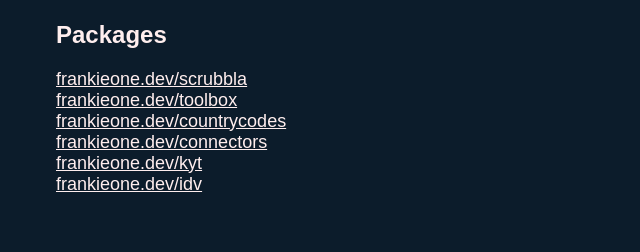
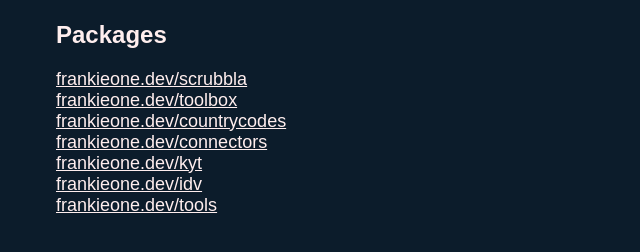
Before and after one commit to FrankieFinancial/frankiefinancial.github.io, a plain HTML site: page index.html in a window 1280 px wide. Shown: the part 212-464 px from the top of the page, without its empty margins (52-692 px from the left). Drawn offline with Linux system fonts and the light colour scheme.

Commit message:
Added new Github repo (tools) to vanity URL frankieone.dev
This is the first Github project we've tried. Should be fine.

```diff
--- a/index.html
+++ b/index.html
@@ -19,6 +19,7 @@
         <li><a href="connectors">frankieone.dev/connectors</a></li>
         <li><a href="kyt">frankieone.dev/kyt</a></li>
         <li><a href="idv">frankieone.dev/idv</a></li>
+        <li><a href="idv">frankieone.dev/tools</a></li>
     </ul>
 
 </body>
```
Also changed, not shown: 1 other file.
